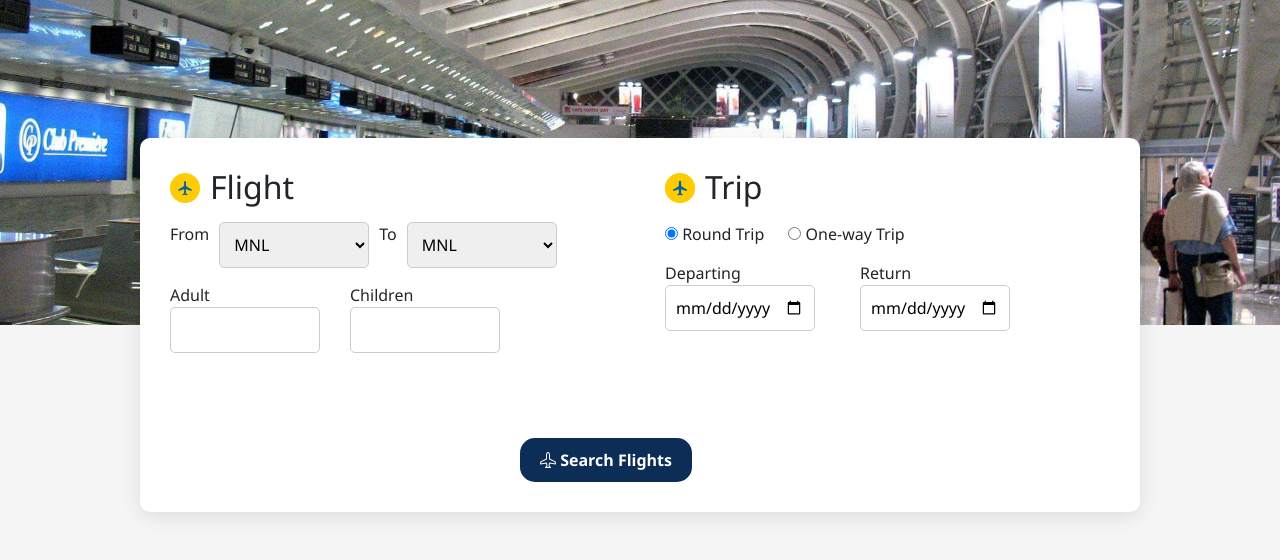
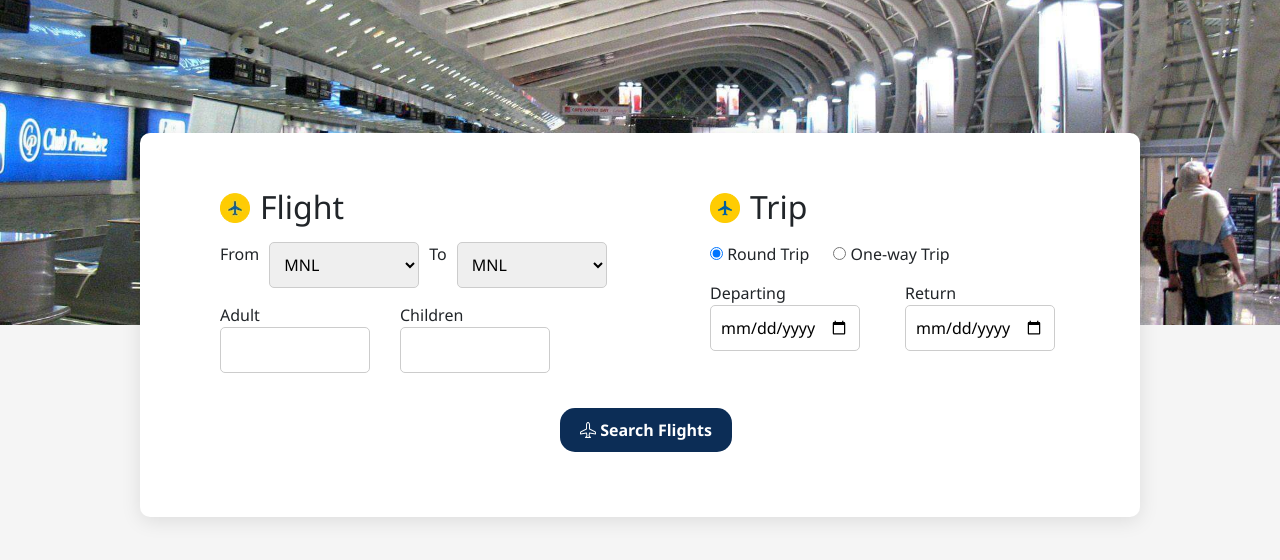
Before and after one commit to flor1211/jetsetgo2204, a PHP site: page /booking/booking.php in a window 1280 px wide. Shown: the part 55-615 px from the top of the page. Run offline with PHP 8.4, Linux system fonts and the light colour scheme.

Commit message:
fixed the spacing between the items inside the form

```diff
--- a/booking/bookingpage.css
+++ b/booking/bookingpage.css
@@ -87,7 +87,8 @@
   border-radius: 10px;
   box-shadow: 0 4px 20px rgba(0, 0, 0, 0.1);
   display: flex;
-  gap: 50px;
+  column-gap: 90px; /* gap between the 2 sections */
+  row-gap: 0px;
   flex-wrap: wrap;
   max-width: 1100px;
 }
@@ -96,8 +97,8 @@
   flex: 1;
   min-width: 400px;
   justify-content: center;
-  margin-right: 20px;
 }
+
 
 .form-section h2 {
   margin-bottom: 15px;
@@ -205,6 +206,19 @@
 
 /* media queries*/
 
+@media (min-width: 1100px){
+  .form-section.flight-section{
+    padding-left: 50px; /* left side space of the flight section */
+  }
+  .form-submit{
+  padding-left: 40px;     /* srch button space */
+  padding-bottom: 35px;
+  }
+  .form-card{
+    padding-top: 55px; /* space on the top side of the form */
+  }
+}
+
    @media (max-width: 1100px) {
   .form-card {
     flex-direction: column;
@@ -222,7 +236,7 @@
 
   .form-submit {
     order: 3;
-    margin-top: 1rem;
+    /* margin-top: 1rem; */
     display: flex;
     justify-content: center;
   }
@@ -311,6 +325,14 @@
     padding: 0.5rem;
     margin: 0 auto;
     box-sizing: border-box;
+  }
+
+  .form-card{
+    padding-top: 10px; /* space on the top side of the form */
+  }
+
+  .form-section.flight-section{
+    padding-top: 20px;
   }
 
   .booking-form input,
```
